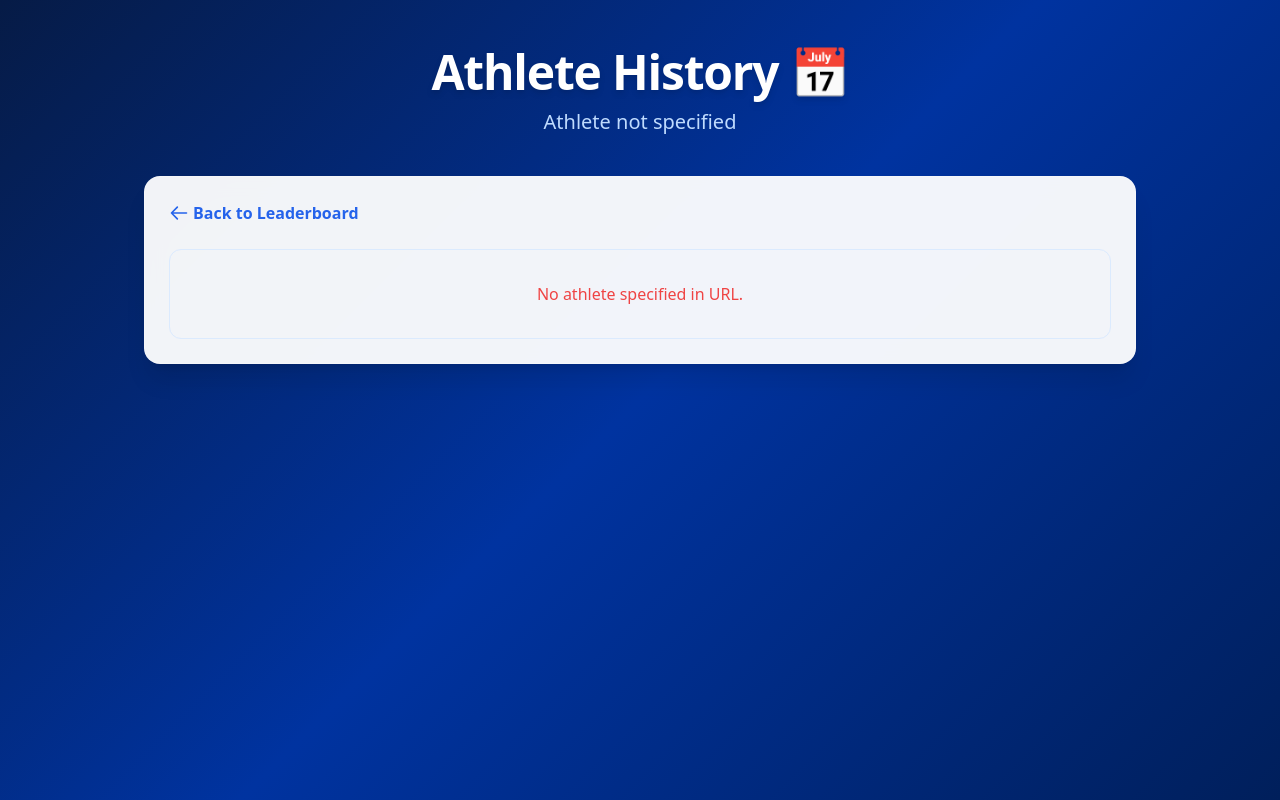
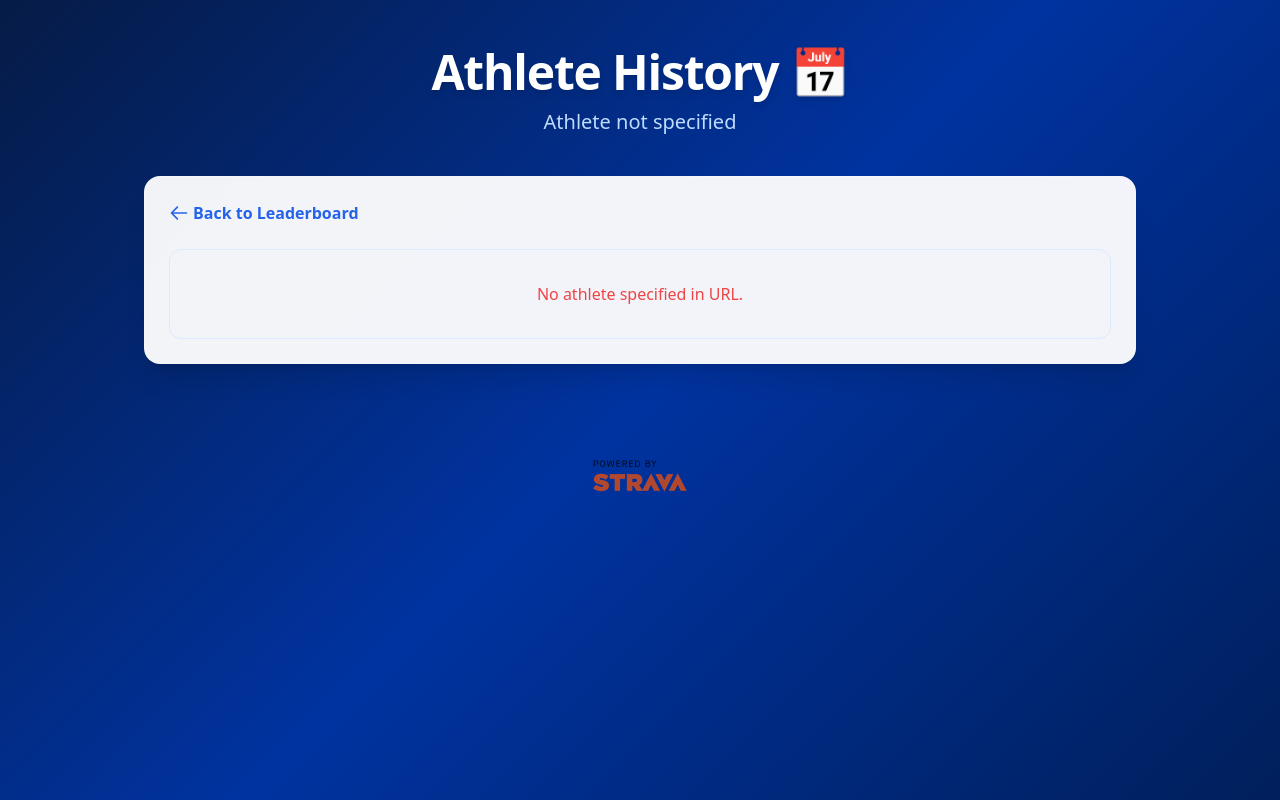
Before and after one commit to uraymeiviar/strava-bot, a website: page history.html in a window 1280 px wide. Drawn offline with nearby package versions, Linux system fonts and the light colour scheme.

Commit message:
logo on history page

```diff
--- a/history.html
+++ b/history.html
@@ -44,6 +44,12 @@
                 <p class="p-8 text-center text-gray-400">Loading history...</p>
             </div>
         </div>
+    </div>
+
+    <footer class="mt-12 text-center pb-8">
+        <img src="api_logo_pwrdBy_strava_stack_orange.png" alt="Powered by Strava"
+            class="h-8 mx-auto opacity-70 hover:opacity-100 transition-opacity">
+    </footer>
     </div>
 
     <script>
```
